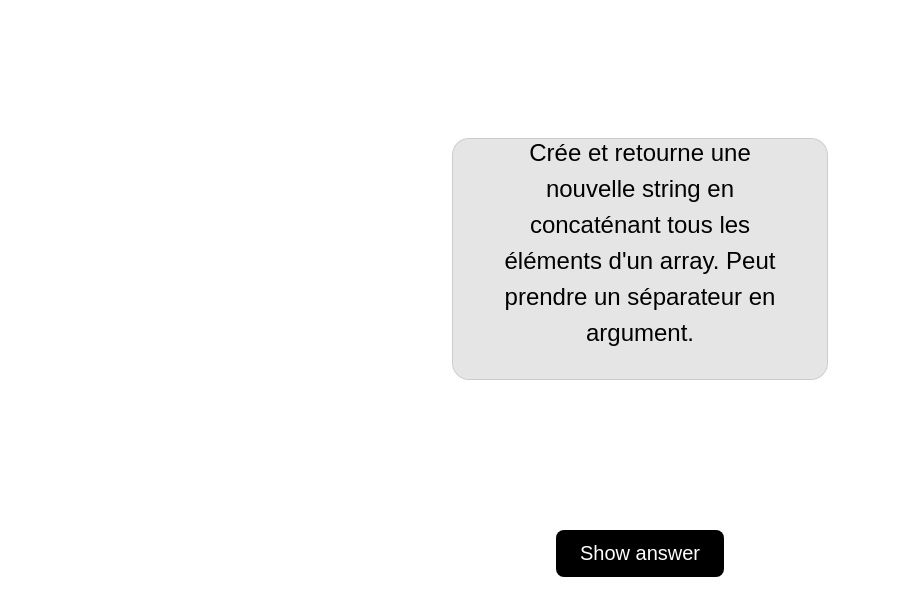
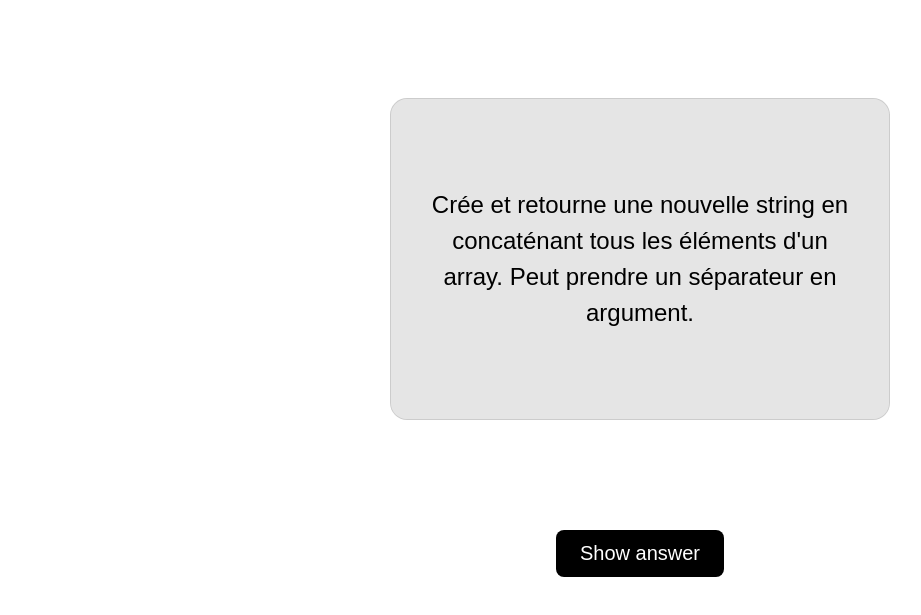
Before and after one commit to nelrnd/flashcards, a website with bundled scripts: page index.html in a window 1280 px wide. Both pictures are taken after a click on the button "Start". Shown: the part 141-756 px from the top of the page, without its empty margins (0-921 px from the left). Built offline with nearby package versions, Linux system fonts and the light colour scheme.

Commit message:
Center card text in CSS

```diff
--- a/dom.js
+++ b/dom.js
@@ -60,7 +60,7 @@ function createTestInfo(deck) {
   return elem;
 }
 
-function createTestInteraction() {
+function createTestInteraction(deck) {
   const elem = document.createElement('div');
   const showBtn = document.createElement('button');
   const rateWrapper = document.createElement('div');
@@ -80,6 +80,8 @@ function createTestInteraction() {
   incorrectIcon.alt = 'answer is incorrect';
   correctIcon.src = './assets/correct.svg';
   correctIcon.alt = 'answer is correct';
+
+  showBtn.onclick = () => showAnswer(deck.current);
 
   incorrectBtn.appendChild(incorrectIcon);
   correctBtn.appendChild(correctIcon);
@@ -106,7 +108,7 @@ function createTest(deck) {
 
   const testInfo = createTestInfo(deck);
   const testCards = createTestCards(deck);
-  const testInteraction = createTestInteraction();
+  const testInteraction = createTestInteraction(deck);
 
   elem.className = 'test-container';
 
@@ -124,11 +126,15 @@ function displayTest(deck) {
 }
 
 function showQuestion(card) {
-  document.querySelector('.card').innerText = card.question;
+  showCard(card.question);
 }
 
 function showAnswer(card) {
-  document.querySelector('.card').innerText = card.answer;
+  showCard(card.answer);
+}
+
+function showCard(value) {
+  document.querySelector('.card p').innerText = value;
 }
 
 export { displayDeck };
--- a/style.css
+++ b/style.css
@@ -113,14 +113,15 @@ button:hover {
   font-size: 24px;
   text-align: center;
   line-height: 150%;
-  padding: 2rem 2rem 4rem;
-  height: 30vmin;
+  padding: 2rem;
+  height: min(40vmin, 400px);
   width: auto;
   aspect-ratio: 3.5 / 2.25;
   border-radius: 1rem;
   box-shadow: 0 0 0 1px rgba(0, 0, 0, 0.2);
   background-color: rgba(0, 0, 0, 0.1);
   display: flex;
+  justify-content: center;
   align-items: center;
 }
 
```
